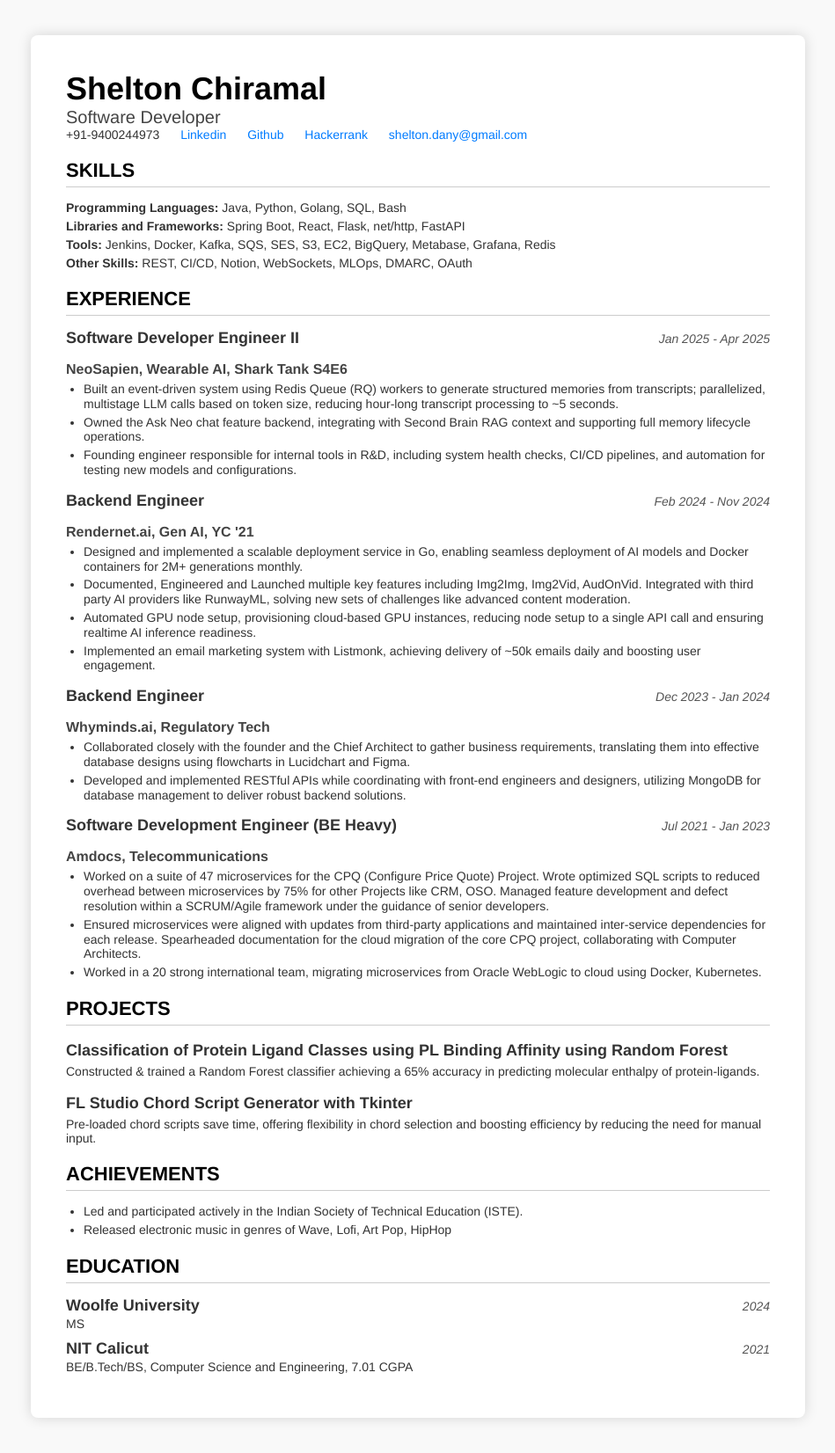
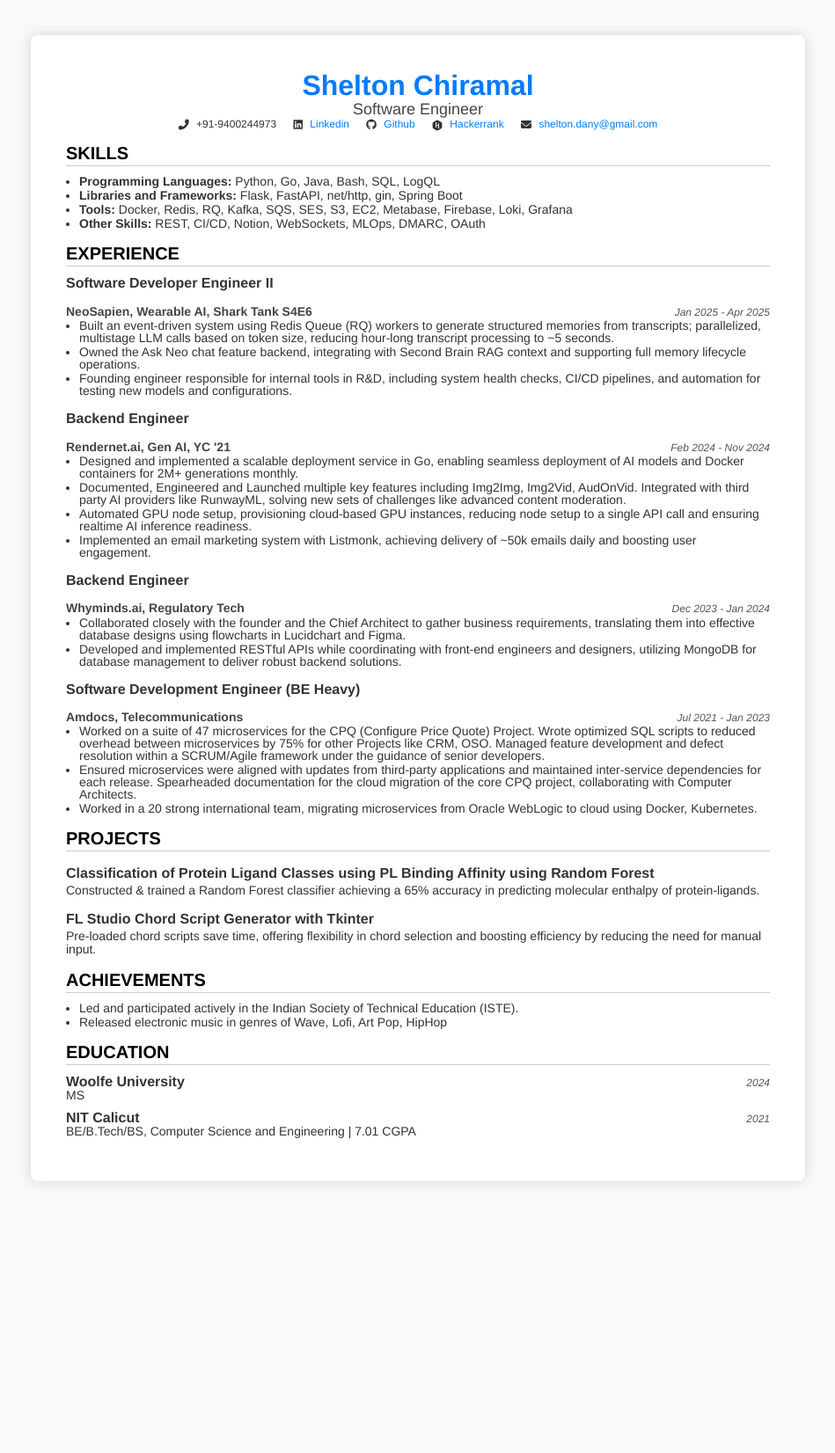
Before and after one commit to tenshells/resume-builder, a Flask app: page /view_resume in a window 1280 px wide. Shown: the whole page at 88% size, without its empty margins (165-1114 px from the left). After the commit the page ends 1346 px from the top, so only its background shows below. Run offline with Flask 3, Linux system fonts and the light colour scheme.

Commit message:
update language order

```diff
--- a/shel_resume.py
+++ b/shel_resume.py
@@ -1,18 +1,18 @@
 SHEL_RESUME_DATA = {
     'name': 'Shelton Chiramal',
-    'title': 'Software Developer',
+    'title': 'Software Engineer',
     'contact_info': [
-        {'text': '+91-9400244973'},
-        {'text': 'Linkedin', 'href': 'https://www.linkedin.com/in/shelton-chiramal-a834931b3/'},
-        {'text': 'Github', 'href': 'https://github.com/sheltondny'},
-        {'text': 'Hackerrank', 'href': 'https://www.hackerrank.com/profile/shelton_dany'},
-        {'text': 'shelton.dany@gmail.com', 'href': 'mailto:shelton.dany@gmail.com'}
+        {'text': '+91-9400244973', 'icon': 'fas fa-phone-alt'},
+        {'text': 'Linkedin', 'href': 'https://www.linkedin.com/in/shelton-chiramal-a834931b3/', 'icon': 'fab fa-linkedin'},
+        {'text': 'Github', 'href': 'https://github.com/sheltondny', 'icon': 'fab fa-github'},
+        {'text': 'Hackerrank', 'href': 'https://www.hackerrank.com/profile/shelton_dany', 'icon': 'fab fa-hackerrank'},
+        {'text': 'shelton.dany@gmail.com', 'href': 'mailto:shelton.dany@gmail.com', 'icon': 'fas fa-envelope'}
     ],
 
     'skills': {
-        "Programming Languages": "Java, Python, Golang, SQL, Bash",
-        "Libraries and Frameworks": "Spring Boot, React, Flask, net/http, FastAPI",
-        "Tools": "Jenkins, Docker, Kafka, SQS, SES, S3, EC2, BigQuery, Metabase, Grafana, Redis",
+        "Programming Languages": "Python, Go, Java, Bash, SQL, LogQL",
+        "Libraries and Frameworks": "Flask, FastAPI, net/http, gin, Spring Boot",
+        "Tools": "Docker, Redis, RQ, Kafka, SQS, SES, S3, EC2, Metabase, Firebase, Loki, Grafana",
         "Other Skills": "REST, CI/CD, Notion, WebSockets, MLOps, DMARC, OAuth"
     },
 
--- a/static/style.css
+++ b/static/style.css
@@ -3,6 +3,7 @@ body {
     margin: 40px;
     color: #333;
     background-color: #f9f9f9;
+    line-height: 1.1;
 }
 
 .container {
@@ -15,19 +16,19 @@ body {
 }
 
 .header {
-    text-align: left;
-    margin-bottom: 20px;
+    text-align: center;
+    margin-bottom: 15px;
 }
 
 h1 {
-    font-size: 36px;
+    font-size: 32px;
     margin: 0;
-    color: #000;
+    color: #007bff;
     font-weight: 700;
 }
 
 .title {
-    font-size: 20px;
+    font-size: 18px;
     color: #444;
     margin: 0;
     font-weight: 500;
@@ -35,11 +36,11 @@ h1 {
 
 .contact-info {
     margin-top: 0;
-    font-size: 14px;
+    font-size: 12px;
 }
 
 .contact-item {
-    margin-right: 20px;
+    margin: 0 8px;
     display: inline-block;
 }
 
@@ -52,76 +53,91 @@ h1 {
     text-decoration: underline;
 }
 
+.contact-item i {
+    margin-right: 5px;
+    vertical-align: middle;
+}
+
+.fab.fa-hackerrank {
+    position: relative;
+    top: 1px;
+}
+
 h2 {
-    font-size: 22px;
+    font-size: 20px;
     border-bottom: 1px solid #ccc;
-    padding-bottom: 5px;
-    margin-top: 20px;
-    margin-bottom: 15px;
+    padding-bottom: 3px;
+    margin-top: 15px;
+    margin-bottom: 10px;
     text-transform: uppercase;
     font-weight: 700;
     color: #000;
 }
 
-.skills p {
-    margin: 5px 0;
-    font-size: 14px;
+.skills ul {
+    list-style-type: disc;
+    padding-left: 15px;
+    margin-top: 5px;
+}
+
+.skills li {
+    margin-bottom: 2px;
 }
 
 .skills strong {
-    font-weight: 600;
+    font-weight: 700;
 }
 
 .job {
-    margin-bottom: 15px;
+    margin-bottom: 10px;
 }
 
-.job-header {
+.job-title {
+    font-size: 16px;
+    font-weight: 800;
+    margin: 0;
+}
+
+.job-details {
     display: flex;
     justify-content: space-between;
     align-items: baseline;
-    margin-bottom: 2px;
+    margin-bottom: 1px;
 }
 
-.job-title {
-    font-size: 18px;
+.company {
+    font-size: 14px;
     font-weight: 700;
-    margin: 0;
+    line-height: 1;
+    color: #444;
 }
 
 .date-range {
     font-style: italic;
     color: #555;
-    font-size: 14px;
-}
-
-.company {
-    font-size: 16px;
-    font-weight: 600;
-    margin-bottom: 5px;
-    color: #444;
+    font-size: 12px;
 }
 
 ul {
-    padding-left: 20px;
+    padding-left: 15px;
     margin-top: 0;
     list-style-type: disc;
 }
 
 li {
-    margin-bottom: 4px;
-    line-height: 1.2;
+    margin-bottom: 2px;
     font-size: 14px;
+    line-height: 1;
 }
 
 .project {
-    margin-bottom: 10px;
+    margin-bottom: 8px;
 }
 
 .project h3 {
-    font-size: 18px;
-    font-weight: 700;
-    margin-bottom: 5px;
+    font-size: 16px;
+    font-weight: 800;
+    margin-bottom: 3px;
 }
 
 .project p {
@@ -130,7 +146,7 @@ li {
 }
 
 .education {
-    margin-bottom: 10px;
+    margin-bottom: 8px;
 }
 
 .edu-header {
@@ -140,12 +156,12 @@ li {
 }
 
 .edu-header h3 {
-    font-size: 18px;
-    font-weight: 700;
+    font-size: 16px;
+    font-weight: 800;
     margin: 0;
 }
 
 .education p {
-    margin: 2px 0;
+    margin: 0;
     font-size: 14px;
 }
--- a/templates/resume_template.html
+++ b/templates/resume_template.html
@@ -4,6 +4,7 @@
     <meta charset="UTF-8">
     <meta name="viewport" content="width=device-width, initial-scale=1.0">
     <title>{{ name }} - Resume</title>
+    <link rel="stylesheet" href="https://cdnjs.cloudflare.com/ajax/libs/font-awesome/6.5.1/css/all.min.css">
     <link rel="stylesheet" href="{{ url_for('static', filename='style.css') }}">
 </head>
 <body>
@@ -14,6 +15,7 @@
             <div class="contact-info">
                 {% for item in contact_info %}
                     <span class="contact-item">
+                        <i class="{{ item.icon }}"></i>
                         {% if item.href %}
                             <a href="{{ item.href }}">{{ item.text }}</a>
                         {% else %}
@@ -27,9 +29,11 @@
         <div class="section">
             <h2>SKILLS</h2>
             <div class="skills">
+                <ul>
                 {% for category, skills in skills.items() %}
-                    <p><strong>{{ category }}:</strong> {{ skills }}</p>
+                    <li><strong>{{ category }}:</strong> {{ skills }}</li>
                 {% endfor %}
+                </ul>
             </div>
         </div>
 
@@ -37,11 +41,11 @@
             <h2>EXPERIENCE</h2>
             {% for job in experience %}
                 <div class="job">
-                    <div class="job-header">
-                        <h3 class="job-title">{{ job.title }}</h3>
+                    <h3 class="job-title">{{ job.title }}</h3>
+                    <p class="job-details">
+                        <span class="company">{{ job.company }}</span>
                         <span class="date-range">{{ job.time_start }} - {{ job.time_end }}</span>
-                    </div>
-                    <p class="company">{{ job.company }}</p>
+                    </p>
                     <ul>
                         {% for task in job.responsibilities %}
                             <li>{{ task }}</li>
@@ -78,7 +82,7 @@
                         <h3>{{ edu.university }}</h3>
                         <span class="date-range">{{ edu.year }}</span>
                     </div>
-                    <p>{{ edu.degree }}{% if edu.field %}, {{ edu.field }}{% endif %}{% if edu.gpa %}, {{ edu.gpa }}{% endif %}</p>
+                    <p>{{ edu.degree }}{% if edu.field %}, {{ edu.field }}{% endif %}{% if edu.gpa %} | {{ edu.gpa }}{% endif %}</p>
                 </div>
             {% endfor %}
         </div>
```
Also changed, not shown: static/print.css (+69 -41 lines), 1 other file.
